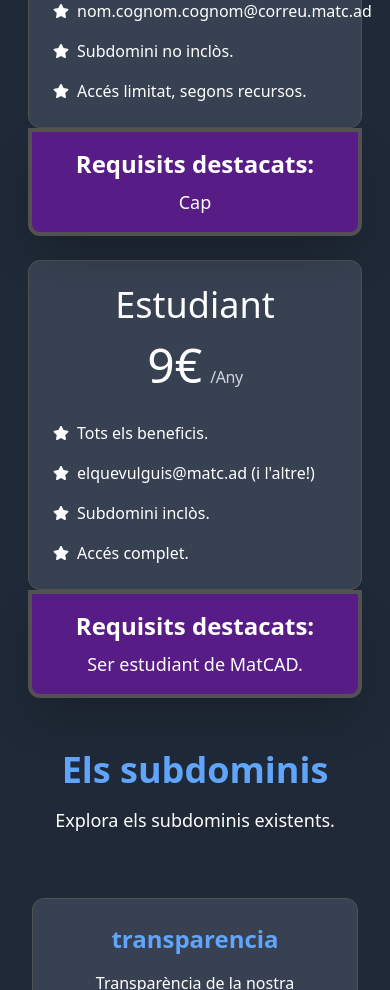
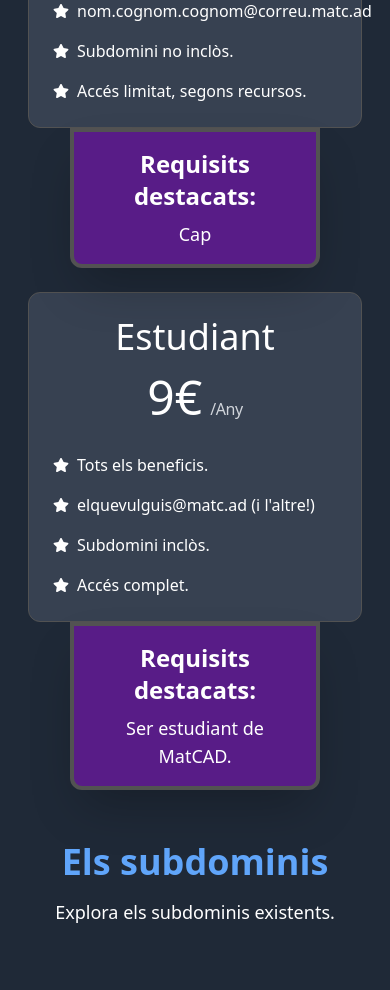
Before and after one commit to matc-ad/mainpage, a React (Vite) app: page / in a window 390 px wide. Shown: the part 800-1790 px from the top of the page. Built offline with nearby package versions, Linux system fonts and the light colour scheme.

Commit message:
Now better.

```diff
--- a/src/components/Modalitats.jsx
+++ b/src/components/Modalitats.jsx
@@ -22,7 +22,7 @@ const ModalitatCard = ({ option, colors }) => (
 			</ul>
 		</div>
 		<div
-			className={`p-4 border-4 ${colors.border} w-3/4 sm:w-2/3 lg:w-1/2 ${colors.importantBackground} rounded-b-xl w-full shadow-2xl transform transition-transform hover:scale-110 mx-auto`}
+			className={`p-4 border-4 ${colors.border} w-3/4 xl:w-1/2 ${colors.importantBackground} rounded-b-xl shadow-2xl transform transition-transform mx-auto`}
 		>
 			<p className={`${colors.text} font-bold text-2xl mb-2`}>
 				Requisits destacats:
```
